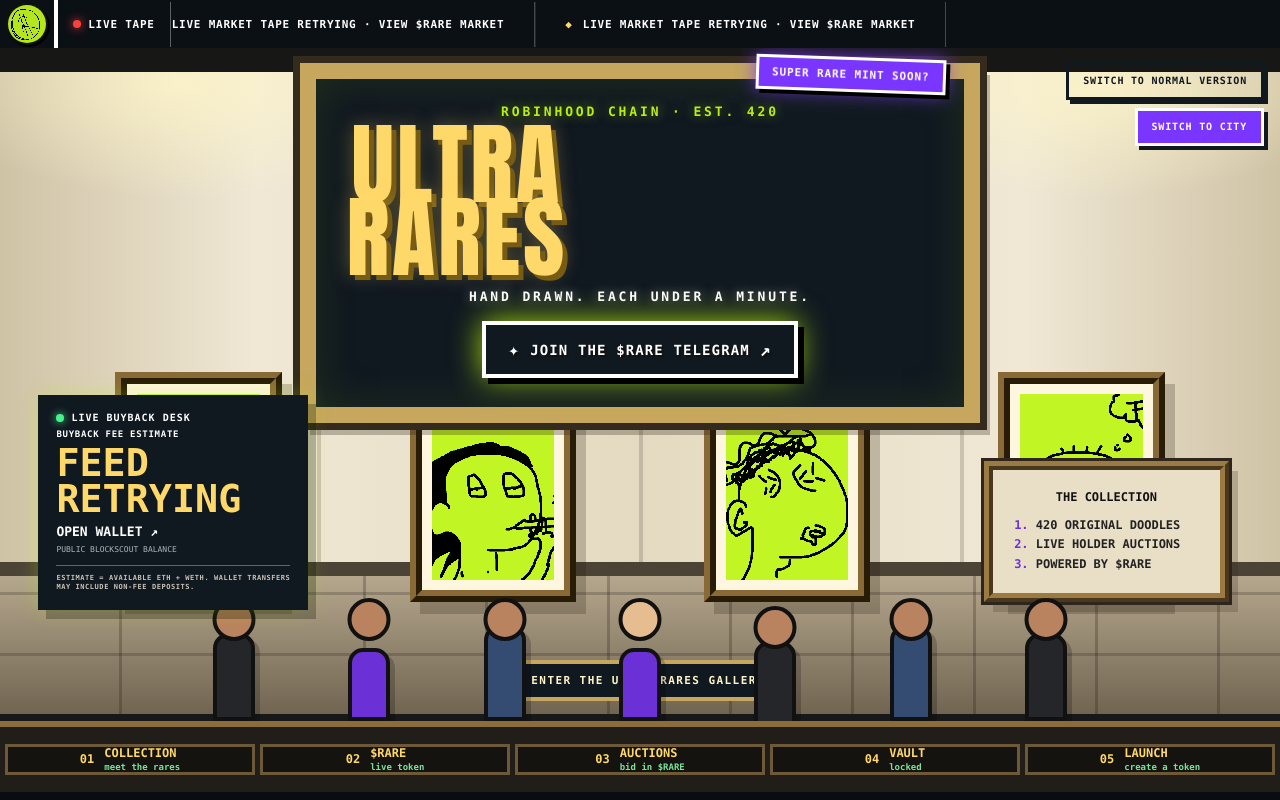
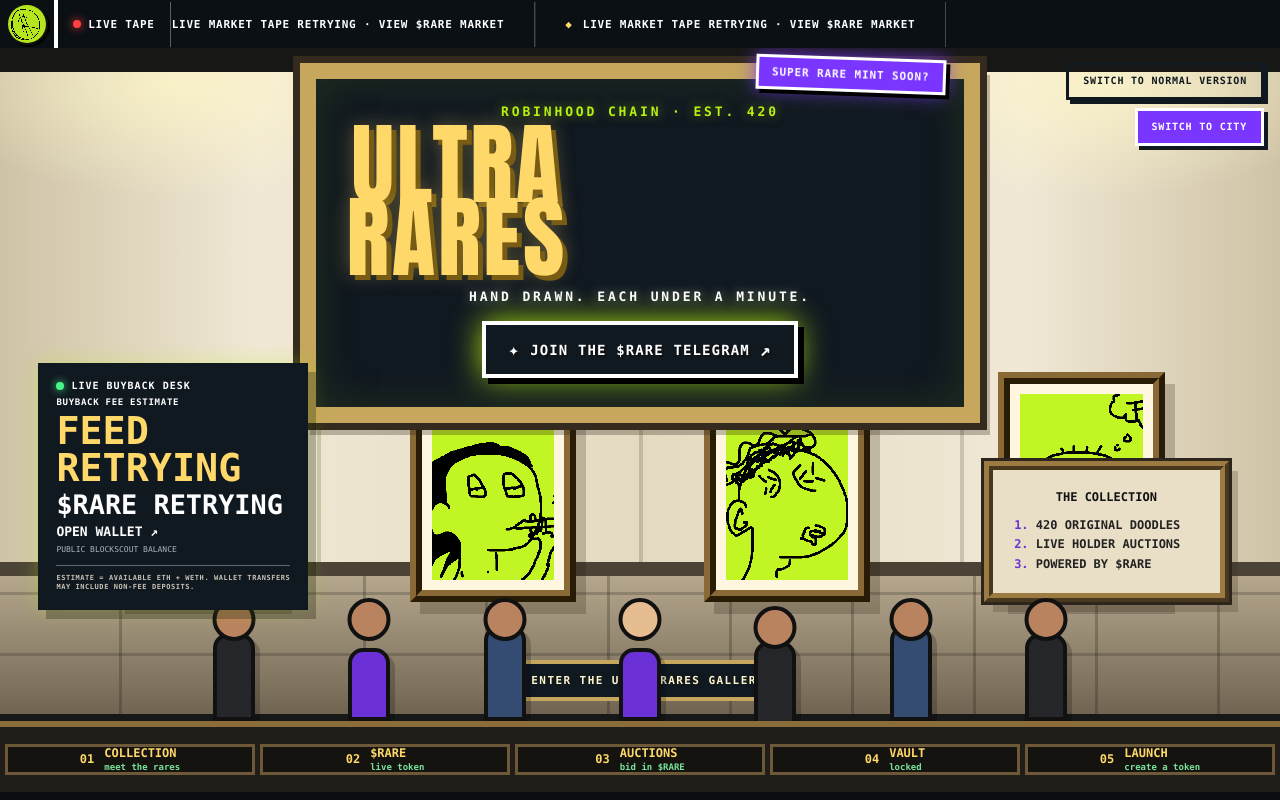
Before and after one commit to samsagewize/ultra-rares, a plain HTML site: page index.html in a window 1280 px wide. Drawn offline with Linux system fonts and the light colour scheme; no server answers.

Commit message:
Track dedicated buyback wallet balances

```diff
--- a/api/buyback-fund.js
+++ b/api/buyback-fund.js
@@ -1,4 +1,4 @@
-const ADMIN = '0x562F6ac10723ef6AF9F077A83cF25135FB369612';
+const ADMIN = '0xd060fB7c2b6E29AcC949c85f182266804061Fe1E';
 const RARE = '0x1d522a4c3e1f3d97b585903474b2544cf9feeffb';
 const WETH = '0x0Bd7D308f8E1639FAb988df18A8011f41EAcAD73';
 const EXPLORER = 'https://robinhoodchain.blockscout.com';
--- a/buyback-meter.js
+++ b/buyback-meter.js
@@ -1,8 +1,9 @@
 (() => {
   const eth = document.querySelector('[data-buyback-eth]');
   const usd = document.querySelector('[data-buyback-usd]');
+  const rare = document.querySelector('[data-buyback-rare]');
   const breakdown = document.querySelector('[data-buyback-breakdown]');
-  if (!eth || !usd || !breakdown) return;
+  if (!eth || !rare || !usd || !breakdown) return;
 
   const refresh = async () => {
     try {
@@ -10,10 +11,12 @@
       if (!response.ok) throw new Error('Unavailable');
       const data = await response.json();
       eth.textContent = `${Number(data.availableEth).toLocaleString('en-US', { maximumFractionDigits: 5 })} ETH`;
+      rare.textContent = `${Number(data.rareBalance).toLocaleString('en-US', { maximumFractionDigits: 2 })} $RARE`;
       usd.textContent = `≈ ${Number(data.availableUsd).toLocaleString('en-US', { style: 'currency', currency: 'USD', maximumFractionDigits: 2 })}`;
       breakdown.textContent = `${Number(data.nativeEth).toFixed(5)} ETH + ${Number(data.wrappedEth).toFixed(5)} WETH · ${Number(data.rareBalance).toLocaleString('en-US', { maximumFractionDigits: 2 })} $RARE`;
     } catch {
       eth.textContent = 'FEED RETRYING';
+      rare.textContent = '$RARE RETRYING';
       usd.textContent = 'OPEN WALLET ↗';
       breakdown.textContent = 'PUBLIC BLOCKSCOUT BALANCE';
     }
--- a/index.html
+++ b/index.html
@@ -10,7 +10,7 @@
     <script>
       try { if (new URLSearchParams(location.search).get('view') === 'normal' || localStorage.getItem('ultra-rares-view') === 'normal') document.documentElement.classList.add('normal-version'); } catch (_) {}
     </script>
-    <link rel="stylesheet" href="styles.css?v=58" />
+    <link rel="stylesheet" href="styles.css?v=59" />
   </head>
   <body class="home-page home-loading">
     <button class="version-toggle" type="button" data-version-toggle aria-pressed="false">Switch to normal version</button>
@@ -83,10 +83,11 @@
           <span>THE COLLECTION</span>
           <ol><li>420 original doodles</li><li>Live holder auctions</li><li>Powered by $RARE</li></ol>
         </div>
-        <a class="buyback-desk" href="https://robinhoodchain.blockscout.com/address/0x562F6ac10723ef6AF9F077A83cF25135FB369612" target="_blank" rel="noopener noreferrer" aria-label="Open the buyback wallet on Blockscout">
+        <a class="buyback-desk" href="https://robinhoodchain.blockscout.com/address/0xd060fB7c2b6E29AcC949c85f182266804061Fe1E" target="_blank" rel="noopener noreferrer" aria-label="Open the buyback wallet on Blockscout">
           <span><i aria-hidden="true"></i> LIVE BUYBACK DESK</span>
           <small>BUYBACK FEE ESTIMATE</small>
           <strong data-buyback-eth>LOADING…</strong>
+          <strong class="buyback-rare-balance" data-buyback-rare>LOADING $RARE…</strong>
           <b data-buyback-usd>PUBLIC CHAIN DATA</b>
           <em data-buyback-breakdown>READING ADMIN WALLET</em>
           <small class="buyback-note">ESTIMATE = AVAILABLE ETH + WETH. WALLET TRANSFERS MAY INCLUDE NON-FEE DEPOSITS.</small>
--- a/styles.css
+++ b/styles.css
@@ -889,6 +889,7 @@ html.normal-version .scene-toggle { display:none; }
 .rare-museum .street-info-card { right:4%; bottom:24%; color:#222; background:#e9dfc7; border:9px ridge #9b7b42; outline:3px solid #2e261d; box-shadow:9px 10px rgba(55,44,29,.22); }
 .rare-museum .street-info-card span { color:#111; }.rare-museum .street-info-card li::marker { color:#6d31d6; }
 .buyback-desk { position:absolute; z-index:8; left:3%; bottom:23%; width:min(270px,27vw); padding:17px 18px; display:grid; gap:6px; color:#fff; background:#101820; border:5px solid var(--lime); box-shadow:8px 9px rgba(0,0,0,.25),0 0 20px rgba(183,241,15,.28); text-decoration:none; font-family:ui-monospace,Consolas,monospace; }.buyback-desk > span{display:flex;align-items:center;gap:7px;color:var(--lime);font-size:10px;font-weight:900;letter-spacing:.1em}.buyback-desk > span i{width:8px;height:8px;background:#46f58a;border-radius:50%;box-shadow:0 0 9px #46f58a}.buyback-desk small{font-size:9px;font-weight:900;letter-spacing:.08em}.buyback-desk strong{color:#ffd86a;font-size:clamp(24px,3vw,43px);line-height:.95}.buyback-desk b{color:#fff;font-size:13px}.buyback-desk em{color:#aab6bd;font-size:8px;font-style:normal}.buyback-desk .buyback-note{margin-top:5px;padding-top:8px;color:#c9c3b5;border-top:1px solid #5c666c;font-size:7px;line-height:1.35}.buyback-desk:hover{transform:translateY(-3px);box-shadow:11px 12px rgba(0,0,0,.28),0 0 32px rgba(183,241,15,.48)}
+.buyback-desk strong.buyback-rare-balance { color:var(--lime); font-size:clamp(18px,2.1vw,30px); }
 .rare-museum .street-characters { bottom:24%; align-items:center; }
 .rare-museum .street-characters img { width:clamp(110px,13vw,180px); height:clamp(145px,18vw,235px); padding:10px; object-fit:cover; object-position:50% 34%; background:#eee4cd; border:12px ridge #8b6d3c; border-radius:0; filter:contrast(1.18) saturate(.88); box-shadow:10px 12px rgba(52,42,30,.22); }
 .rare-museum .street-characters img:nth-child(2n) { transform:none; }
```
